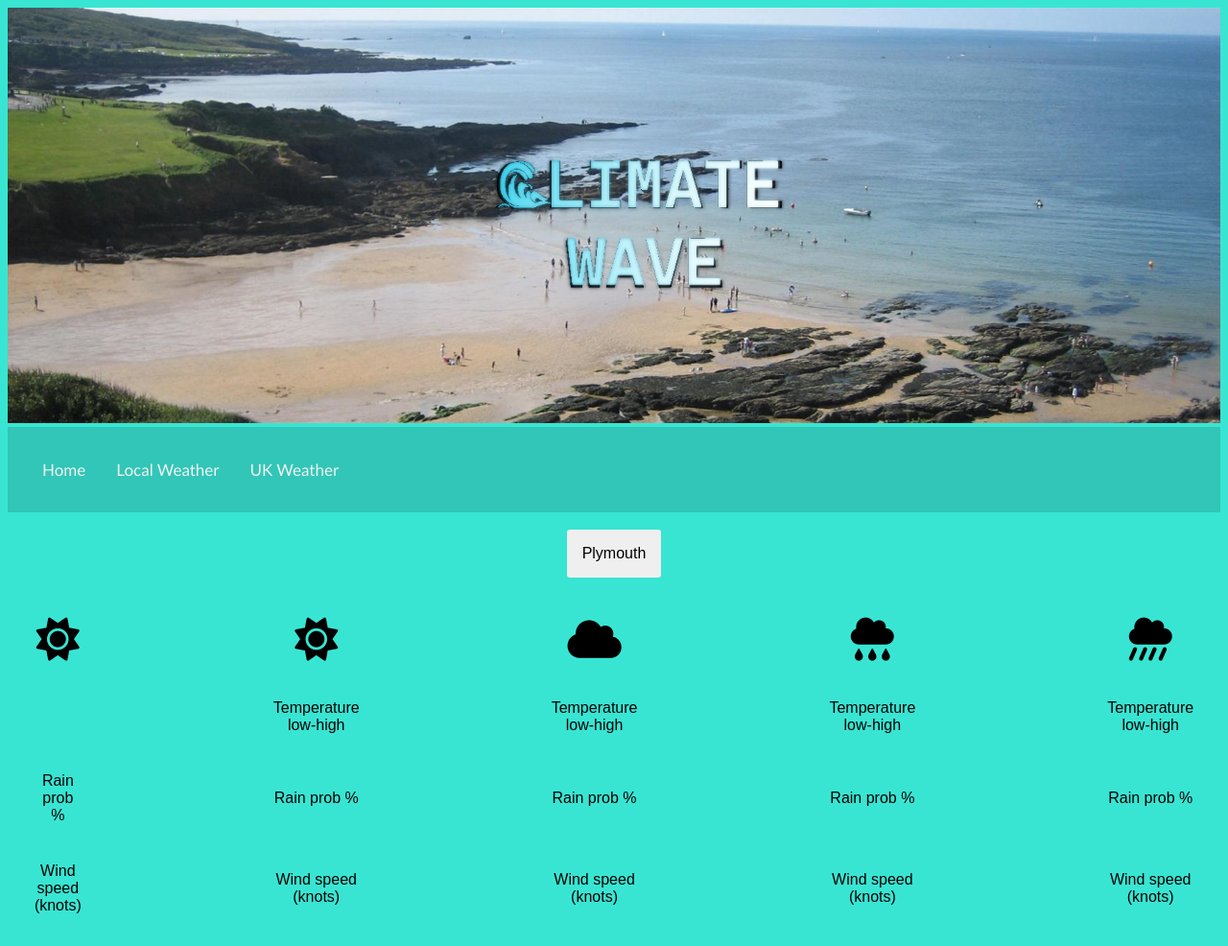
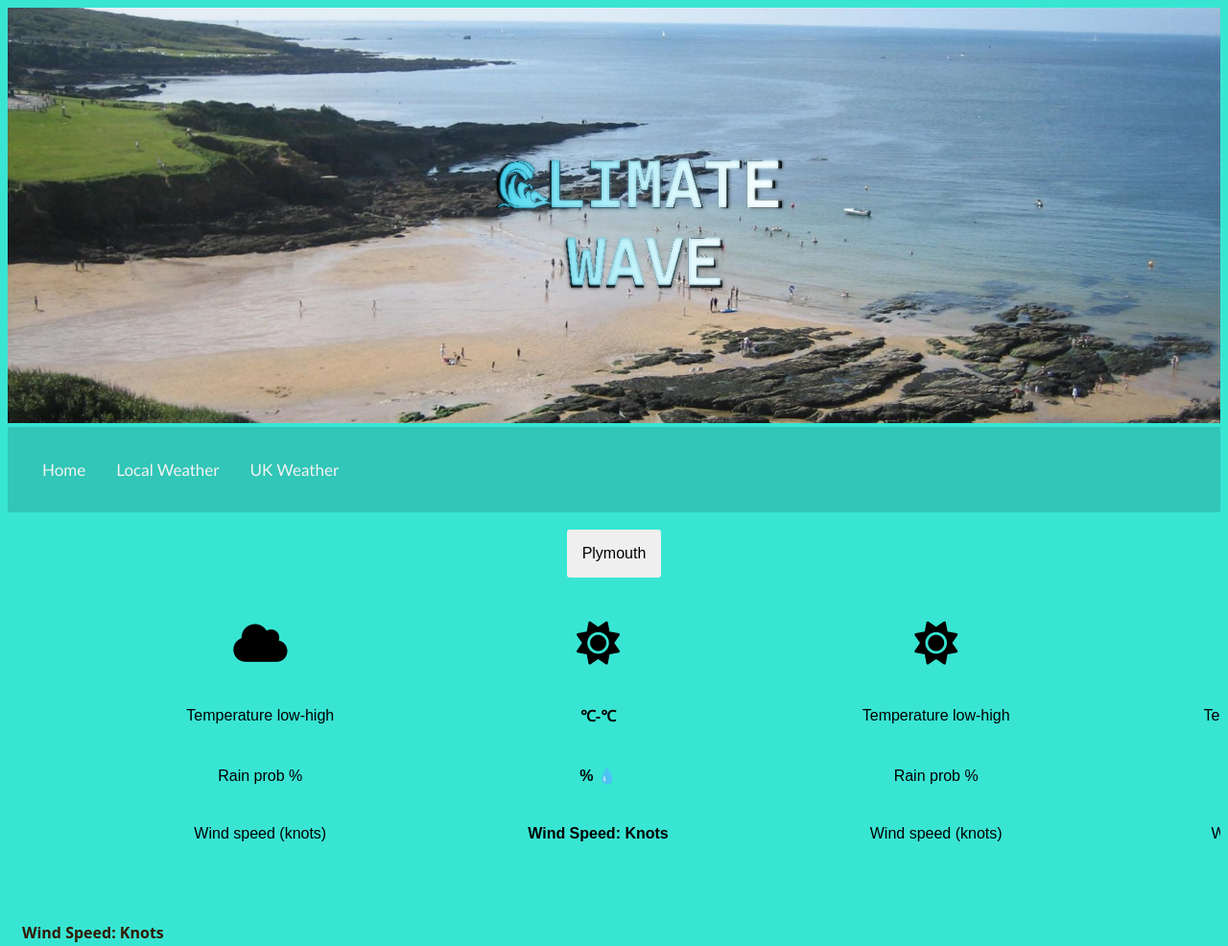
Before and after one commit to AMysticEntity/ClimateWave, a plain HTML site: page Stuff.html in a window 1280 px wide. Shown: the top 986 px of the page at 96% size. Drawn offline with nearby package versions, Linux system fonts and the light colour scheme; no server answers.

Commit message:
Add files via upload

```diff
--- a/Stuff.css
+++ b/Stuff.css
@@ -24,15 +24,14 @@ body {
 
   table {
     font-family: arial, sans-serif;
-    border-collapse: collapse;
-    width: 100%;
+    width: 210%;
     text-align: center;
     border-radius: 5px;
+    border-width: 5px;
     border-color: #3E3E3E;
     align-items: center;
     display: flex;
     justify-content: center;
-    display: flex;
   }
 
     td {
--- a/Stuff.html
+++ b/Stuff.html
@@ -63,7 +63,7 @@ crossorigin="anonymous"></script>
       </tr>
       <tr>
         <td>Temperature low-high</td>
-        <td id="tblborder"><span id="dayLowerBoundMaxTemp"></span></td>
+        <td id="tblborder"><b><span id="dayLowerBoundMaxTemp"></span>℃-<span id="dayUpperBoundMaxTemp"></span>℃</b></td>
         <td>Temperature low-high</td>
         <td>Temperature low-high</td>
         <td>Temperature low-high</td>
@@ -72,7 +72,7 @@ crossorigin="anonymous"></script>
       </tr>
       <tr>
         <td>Rain prob %</td>
-        <td>Rain prob %</td>
+        <td><b><span id="dayProbabilityOfRain"></span>% 💧</b></td>
         <td>Rain prob %</td>
         <td>Rain prob %</td>
         <td>Rain prob %</td>
@@ -81,7 +81,7 @@ crossorigin="anonymous"></script>
       </tr>
       <tr>
         <td>Wind speed (knots)</td>
-        <td>Wind speed (knots)</td>
+        <td><b>Wind Speed: <span id="midday10MWindSpeed"></span> Knots</b></td>
         <td>Wind speed (knots)</td>
         <td>Wind speed (knots)</td>
         <td>Wind speed (knots)</td>
```
Also changed, not shown: API.js (+1 -1 lines).
